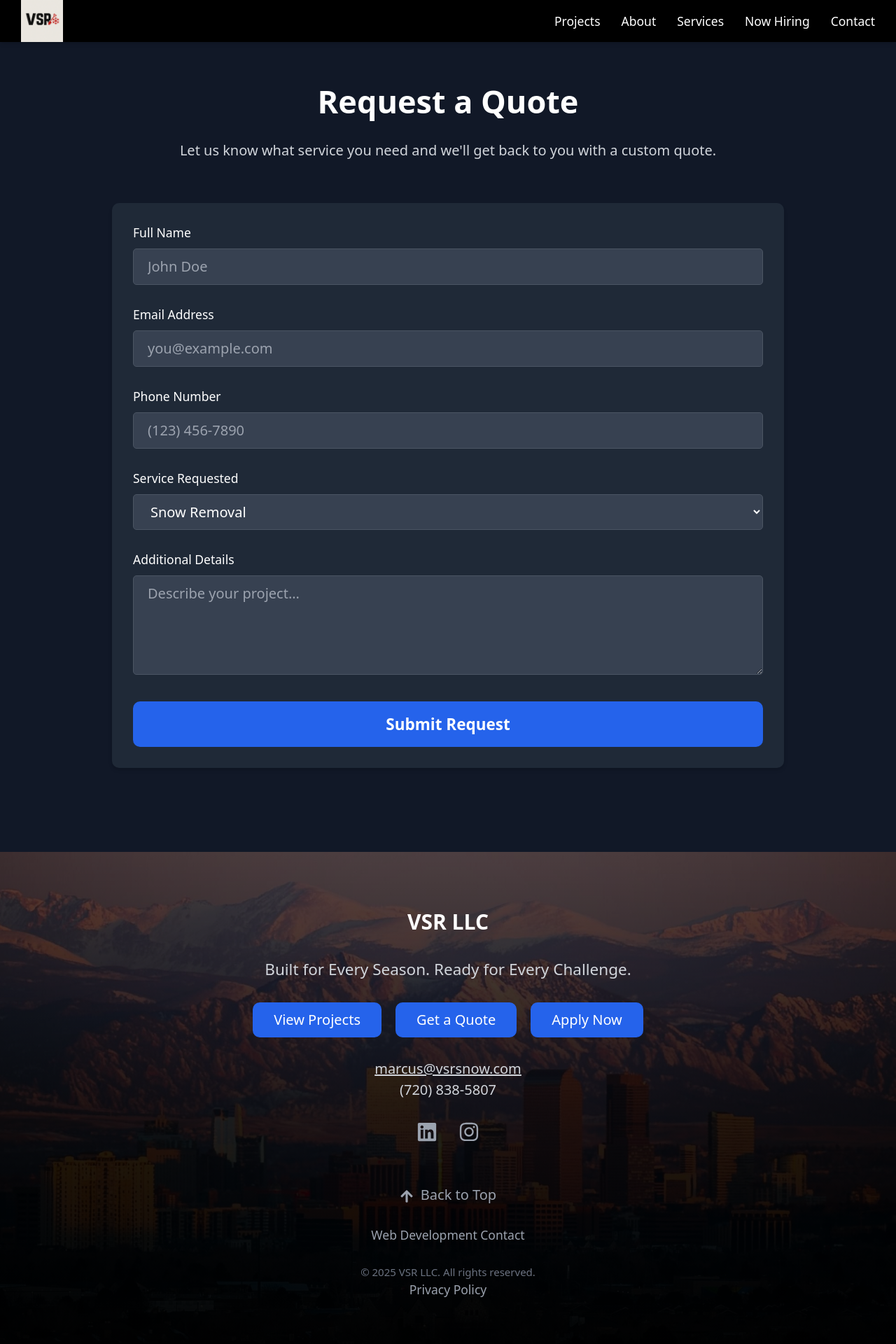
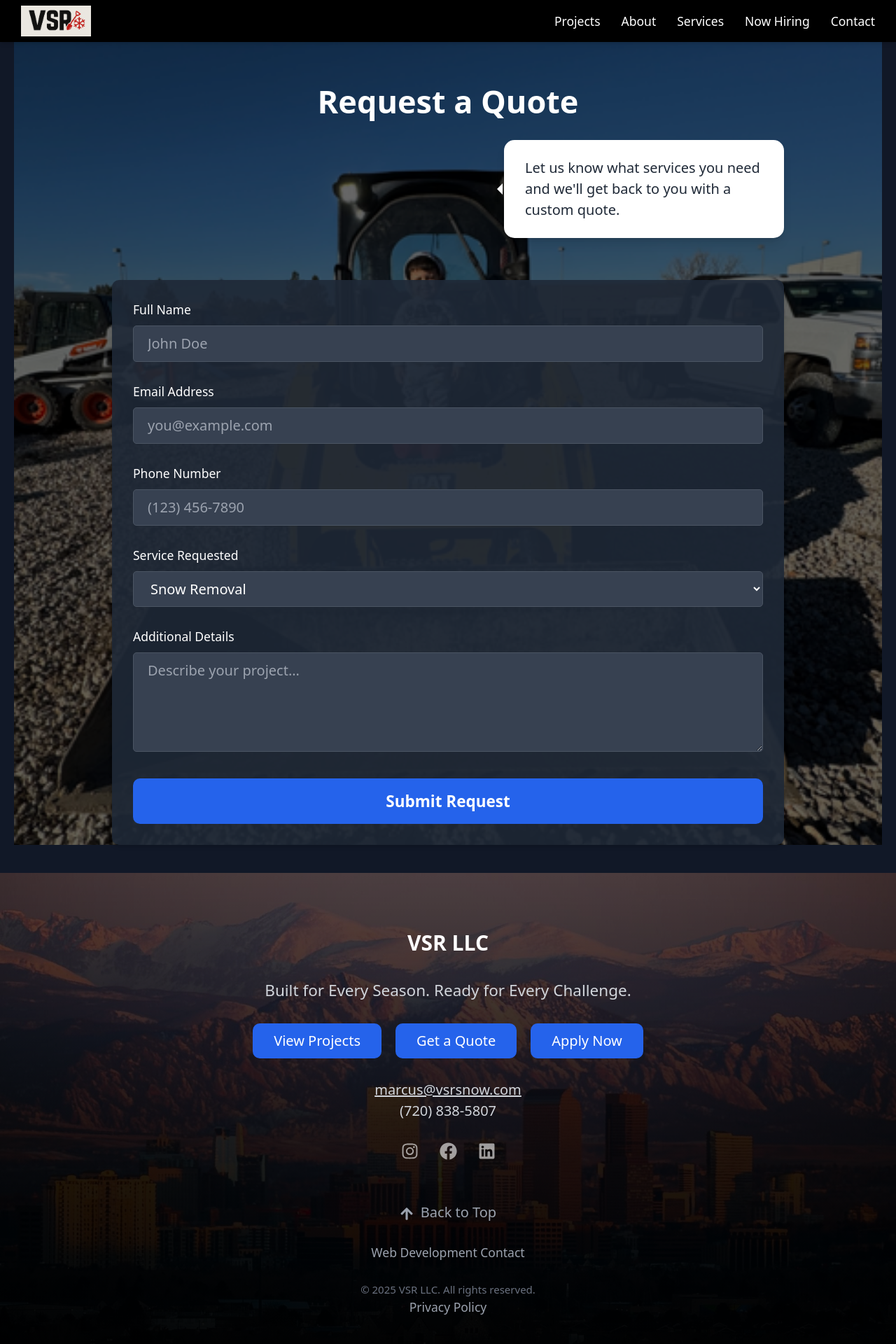
Before and after one commit to CityLife-prog/vsr-landing, a Next.js app: page /quote in a window 1280 px wide. Shown: the top 1920 px of the page at 70% size. Built offline with nearby package versions, Linux system fonts and the light colour scheme.

Commit message:
deployment v1 ready

```diff
--- a/package.json
+++ b/package.json
@@ -9,6 +9,7 @@
     "lint": "next lint"
   },
   "dependencies": {
+    "classnames": "^2.5.1",
     "formidable": "^3.5.4",
     "next": "^15.3.1",
     "nodemailer": "^6.10.1",
--- a/src/components/Footer.tsx
+++ b/src/components/Footer.tsx
@@ -1,7 +1,13 @@
 import Link from 'next/link';
-import { FaLinkedin, FaInstagram, FaArrowUp } from 'react-icons/fa';
+import { featureFlags } from '@/lib/version';
+import { FaFacebook, FaLinkedin, FaInstagram, FaArrowUp } from 'react-icons/fa';
 
 export default function Footer() {
+  const socialIcons = [
+    { name: 'Instagram', icon: <FaInstagram />, href: 'https://instagram.com' },
+    { name: 'Facebook', icon: <FaFacebook />, href: 'https://facebook.com' },
+    { name: 'LinkedIn', icon: <FaLinkedin />, href: 'https://linkedin.com' },
+  ];
   const scrollToTop = () => {
     window.scrollTo({ top: 0, behavior: 'smooth' });
   };
@@ -55,13 +61,31 @@
         </div>
 
         {/* Social Icons */}
-        <div className="flex justify-center gap-6 text-2xl text-gray-400">
-          <a href="https://linkedin.com/company/vsrconstruction" target="_blank" rel="noopener noreferrer" className="hover:text-white">
-            <FaLinkedin />
-          </a>
-          <a href="https://instagram.com/vsrconstruction" target="_blank" rel="noopener noreferrer" className="hover:text-white">
-            <FaInstagram />
-          </a>
+
+        <div className="flex justify-center gap-6">
+          {socialIcons.map((social) =>
+            featureFlags.socialsEnabled ? (
+              <a
+                key={social.name}
+                href={social.href}
+                target="_blank"
+                rel="noopener noreferrer"
+                className="text-white text-xl hover:text-blue-400 transition"
+              >
+                {social.icon}
+              </a>
+            ) : (
+              <div
+                key={social.name}
+                className="relative group text-white text-xl cursor-not-allowed opacity-60"
+              >
+                {social.icon}
+                <div className="absolute bottom-full mb-2 left-1/2 -translate-x-1/2 bg-gray-800 text-white text-xs px-3 py-1 rounded opacity-0 group-hover:opacity-100 transition whitespace-nowrap">
+                  Socials are not yet available.
+                </div>
+              </div>
+            )
+          )}
         </div>
 
         {/* Back to Top */}
--- /dev/null
+++ b/src/components/Footer2.tsx
@@ -0,0 +1,41 @@
+import { featureFlags } from '@/lib/version';
+import { FaInstagram, FaFacebookF, FaLinkedinIn } from 'react-icons/fa';
+
+export default function Footer() {
+  const socialIcons = [
+    { name: 'Instagram', icon: <FaInstagram />, href: 'https://instagram.com' },
+    { name: 'Facebook', icon: <FaFacebookF />, href: 'https://facebook.com' },
+    { name: 'LinkedIn', icon: <FaLinkedinIn />, href: 'https://linkedin.com' },
+  ];
+
+  return (
+    <footer className="bg-black text-white px-6 py-8 text-center">
+      <div className="flex justify-center gap-6">
+        {socialIcons.map((social) =>
+          featureFlags.socialsEnabled ? (
+            <a
+              key={social.name}
+              href={social.href}
+              target="_blank"
+              rel="noopener noreferrer"
+              className="text-white text-xl hover:text-blue-400 transition"
+            >
+              {social.icon}
+            </a>
+          ) : (
+            <div
+              key={social.name}
+              className="relative group text-white text-xl cursor-not-allowed opacity-60"
+            >
+              {social.icon}
+              <div className="absolute bottom-full mb-2 left-1/2 -translate-x-1/2 bg-gray-800 text-white text-xs px-3 py-1 rounded opacity-0 group-hover:opacity-100 transition whitespace-nowrap">
+                Socials are not yet available.
+              </div>
+            </div>
+          )
+        )}
+      </div>
+      <p className="mt-4 text-sm text-gray-400">© 2025 VSR Construction. All rights reserved.</p>
+    </footer>
+  );
+}
--- a/src/components/Header.tsx
+++ b/src/components/Header.tsx
@@ -29,9 +29,9 @@
         <div>
           <Link href="/" className = "flex items-center">
             <Image
-              src="/VSR.png"
+              src="/VSRv2.png"
               alt="VSR Logo"
-              width={60}
+              width={100}
               height={24}
               priority
             />
--- a/src/components/ServiceBox.tsx
+++ b/src/components/ServiceBox.tsx
@@ -1,12 +1,18 @@
 // components/ServiceBox.tsx
 import Link from 'next/link';
 import { useState } from 'react';
+import classNames from 'classnames';
 
 interface Props {
   name: string;
   description?: string;
   link?: string;
-  tooltipPosition?: 'top' | 'bottom';
+  tooltipPosition?: 'top' | 'bottom' | 'left' | 'right';
+  toolXPosition?: 'left' | 'center' | 'right'; // 'center' may be more semantically clear than 'middle'
+  toolYPosition?: 'top' | 'center' | 'bottom';
+  variant?: 'landing' | 'sidebar'; // optional layout variant
+  icon?: React.ReactNode; // optional icon support
+  disabled?: boolean;
 }
 
 export default function ServiceBox({ name, description, link = '#', tooltipPosition = 'top' }: Props) {
--- /dev/null
+++ b/src/lib/version.ts
@@ -0,0 +1,7 @@
+// lib/version.ts
+export const VERSION = parseInt(process.env.NEXT_PUBLIC_VERSION || '1');
+
+export const featureFlags = {
+  socialsEnabled: VERSION >= 2,
+  // add other flags here as needed
+};
--- a/src/pages/apply.tsx
+++ b/src/pages/apply.tsx
@@ -50,7 +50,7 @@
         <textarea className="w-full px-4 py-2 bg-gray-800 rounded" name="experience" placeholder="Briefly describe your experience" onChange={handleChange} required />
         <input type="file" name="resume" accept=".pdf,.doc,.docx" className="block w-full text-sm text-gray-300 bg-gray-700 rounded px-4 py-2" onChange={handleFileChange} required />
 
-        <button type="submit" className="px-6 py-2 bg-green-600 hover:bg-green-700 rounded text-white font-semibold">Submit Application</button>
+        <button type="submit" className="px-6 py-2 bg-blue-600 hover:bg-blue-700 rounded text-white font-semibold">Submit Application</button>
       </form>
     </div>
   );
--- a/src/pages/index.tsx
+++ b/src/pages/index.tsx
@@ -21,7 +21,6 @@
           <Featured />
           <About />
           <Services />
-          <Contact />
           <NowHiring />
       </main>
     </>
--- a/src/pages/quote.tsx
+++ b/src/pages/quote.tsx
@@ -1,20 +1,61 @@
 import Head from 'next/head';
+import { useEffect, useState } from 'react';
+
 
 export default function QuotePage() {
+  const [showForm, setShowForm] = useState(false);
+
+  useEffect(() => {
+    const timeout = setTimeout(() => setShowForm(true), 100);
+    return () => clearTimeout(timeout);
+  }, []);
+  const [showBubble, setShowBubble] = useState(false);
+
+useEffect(() => {
+  const timeout = setTimeout(() => {
+    setShowForm(true);
+    setShowBubble(true);
+  }, 100);
+  return () => clearTimeout(timeout);
+}, []);
+
   return (
     <>
       <Head>
         <title>Request a Quote | VSR Construction</title>
       </Head>
 
-      <section className="min-h-screen bg-gray-900 text-white py-16 px-4">
-        <div className="max-w-3xl mx-auto">
+      <section
+        className="relative min-h-screen bg-cover bg-center text-white"
+        style={{ backgroundImage: "url('/contact_photo.png')" }}
+      >
+        {/* Fullscreen overlay */}
+        <div className="absolute inset-0 bg-black bg-opacity-60 z-0" />
+
+        {/* Content on top of overlay */}
+        <div className="relative z-10 flex items-center justify-center min-h-screen px-4">
+          <div className="w-full max-w-3xl mt-16">
+            {/* Move the heading down */}
             <h1 className="text-4xl font-bold text-center mb-6">Request a Quote</h1>
-          <p className="text-center text-gray-300 mb-12">
-            Let us know what service you need and we'll get back to you with a custom quote.
+
+            {/* Chat bubble */}
+            <div className="flex mb-12">
+            <div
+  className={`relative bg-white text-gray-800 px-6 py-5 rounded-xl shadow-lg w-80 ml-auto transition-opacity duration-1000 ease-in-out ${
+    showBubble ? 'opacity-100' : 'opacity-0'
+  }`}
+>
+
+                <p className="text-sm sm:text-base leading-relaxed">
+                  Let us know what services you need and we'll get back to you with a custom quote.<br />
+
                 </p>
+                <div className="absolute -left-2 top-1/2 -translate-y-1/2 w-0 h-0 border-t-8 border-b-8 border-r-8 border-transparent border-r-white"></div>
+              </div>
+            </div>
 
-          <form className="space-y-6 bg-gray-800 p-6 rounded-lg shadow-md">
+
+            <form className="space-y-6 bg-gray-800 bg-opacity-90 p-6 rounded-lg shadow-md">
               <div>
                 <label className="block mb-2 text-sm font-medium">Full Name</label>
                 <input
@@ -71,6 +112,7 @@
               </button>
             </form>
           </div>
+        </div>
       </section>
     </>
   );
--- a/src/pages/services/snow-ice-removal.tsx
+++ b/src/pages/services/snow-ice-removal.tsx
@@ -0,0 +1,19 @@
+export default function SnowIceRemovalPage() {
+    return (
+      <div className="px-6 py-10">
+        <h1 className="text-3xl font-bold mb-4">Snow & Ice Removal</h1>
+        <p className="mb-8 text-lg">
+          Reliable and timely snow and ice removal for commercial properties.
+        </p>
+        <h2 className="text-2xl font-semibold mb-4">Photo Gallery</h2>
+        <div className="w-full h-[600px]">
+          <iframe
+            src="https://drive.google.com/embeddedfolderview?id=1IqMq5IdY5_NAlPk8ZvVw2_pyPSIRP7oh#grid"
+            width="100%"
+            height="100%"
+            frameBorder="0"
+          />
+        </div>
+      </div>
+    );
+  }
```
Also changed, not shown: public/VSRv2.png (added), 1 other file (tests, documents, lock files or other folders). Lines whose indentation alone changed are shown as unchanged.
